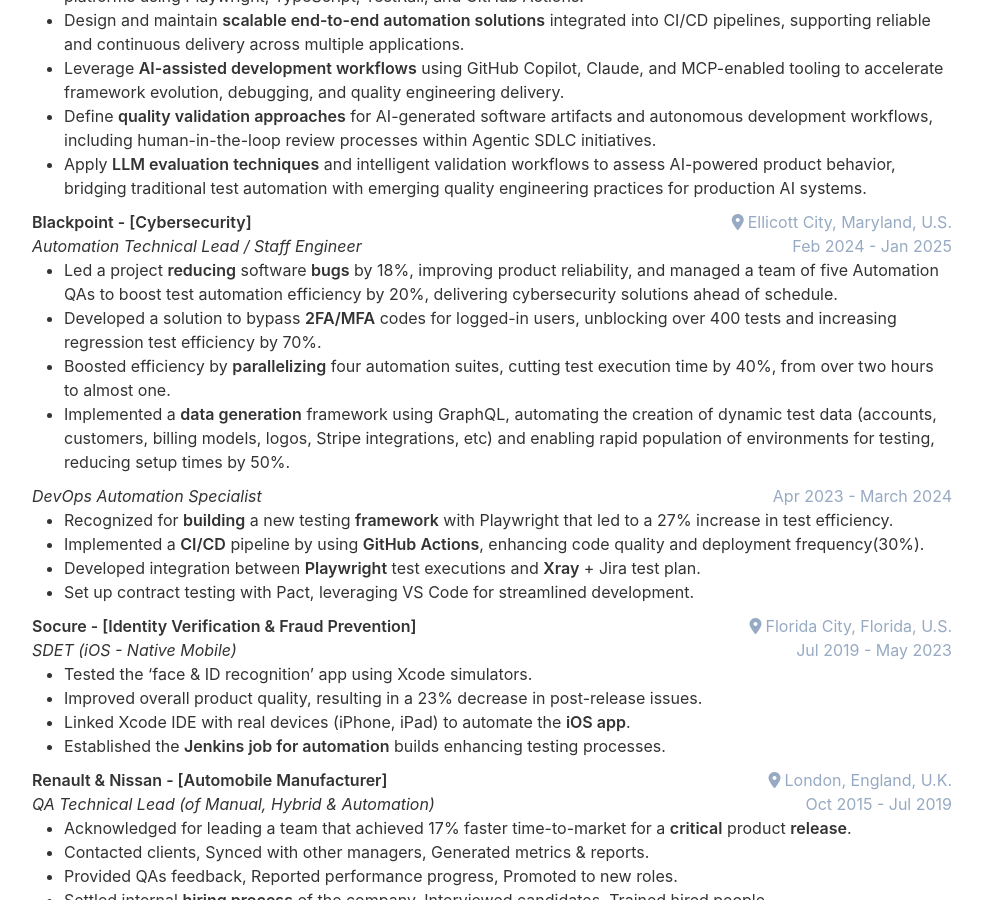
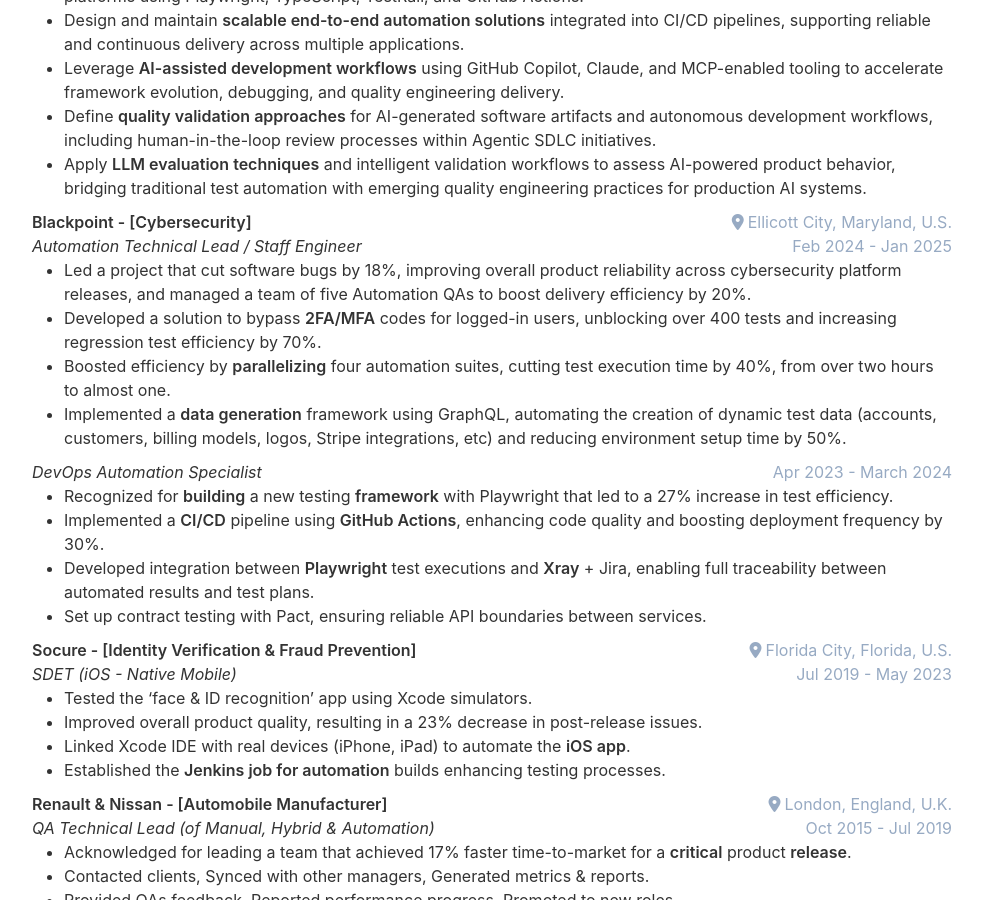
Before and after one commit to cvera08/full-resume, a Jekyll site: the page built from index.html, in a window 1280 px wide and 900 px high, scrolled down 2693 px. Shown: the whole window, without its empty margins (148-1130 px from the left). Built offline with Jekyll 4.4.1, drawn with Linux system fonts in a browser that asks for light colours.

Commit message:
feat(cv): sync Blackpoint bullets with LinkedIn phrasing

```diff
--- a/_data/data.yml
+++ b/_data/data.yml
@@ -144,12 +144,10 @@ experience:
       role: Automation Technical Lead / Staff Engineer
       location: Ellicott City, Maryland, U.S.
       description: |
-        - Led a project **reducing** software **bugs** by 18%, improving product reliability, and managed a team of five Automation QAs to boost test automation
-         efficiency by 20%, delivering cybersecurity solutions ahead of schedule.
+        - Led a project that cut software bugs by 18%, improving overall product reliability across cybersecurity platform releases, and managed a team of five Automation QAs to boost delivery efficiency by 20%.
         - Developed a solution to bypass **2FA/MFA** codes for logged-in users, unblocking over 400 tests and increasing regression test efficiency by 70%.
         - Boosted efficiency by **parallelizing** four automation suites, cutting test execution time by 40%, from over two hours to almost one.
-        - Implemented a **data generation** framework using GraphQL, automating the creation of dynamic test data (accounts, customers, billing models, logos, Stripe integrations, etc) and enabling
-         rapid population of environments for testing, reducing setup times by 50%.
+        - Implemented a **data generation** framework using GraphQL, automating the creation of dynamic test data (accounts, customers, billing models, logos, Stripe integrations, etc) and reducing environment setup time by 50%.
     - company: Blackpoint - [Cybersecurity]
       link:
       tags:
@@ -158,9 +156,9 @@ experience:
       location: Ellicott City, Maryland, U.S.
       description: |
         - Recognized for **building** a new testing **framework** with Playwright that led to a 27% increase in test efficiency.
-        - Implemented a **CI/CD** pipeline by using **GitHub Actions**, enhancing code quality and deployment frequency(30%).
-        - Developed integration between **Playwright** test executions and **Xray** + Jira test plan.
-        - Set up contract testing with Pact, leveraging VS Code for streamlined development.
+        - Implemented a **CI/CD** pipeline using **GitHub Actions**, enhancing code quality and boosting deployment frequency by 30%.
+        - Developed integration between **Playwright** test executions and **Xray** + Jira, enabling full traceability between automated results and test plans.
+        - Set up contract testing with Pact, ensuring reliable API boundaries between services.
 
     - company: Socure - [Identity Verification & Fraud Prevention]
       link:
```
